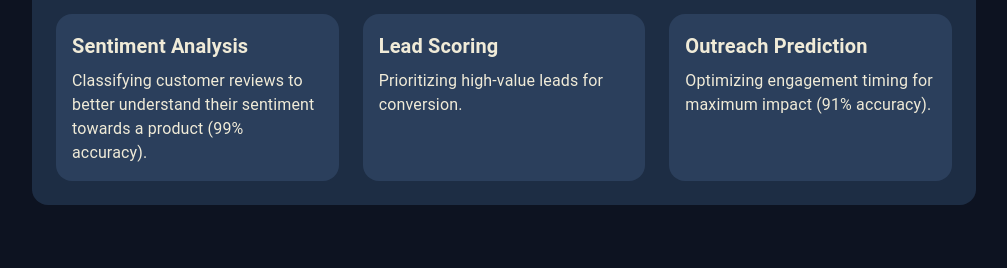
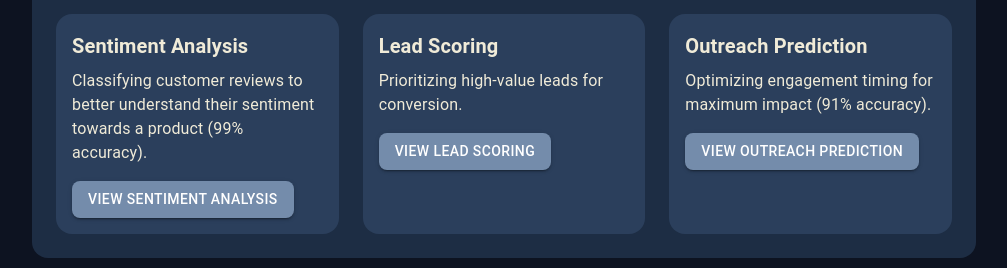
Before and after one commit to BTTAI-Salesforce-Group47/Customer_Sentiment_Analysis, a React (Create React App) app in the folder web-app/: page / in a window 1280 px wide. Shown: the part 826-1094 px from the top of the page, without its empty margins (256-1263 px from the left). Built offline with nearby package versions, Linux system fonts and the light colour scheme.

Commit message:
buttons on homepage

```diff
--- a/web-app/src/pages/Results.js
+++ b/web-app/src/pages/Results.js
@@ -1,10 +1,12 @@
 import React, { useEffect, useRef, useState } from 'react';
-import { Box, Grid, Paper, Typography, Card, CardContent, Divider } from '@mui/material';
+import { Box, Grid, Paper, Typography, Card, CardContent, Divider, Button, ButtonGroup } from '@mui/material';
 import { PieChart, Pie, Cell, ResponsiveContainer, LineChart, Line, XAxis, YAxis, CartesianGrid, Tooltip, Legend, BarChart, Bar } from 'recharts';
 import Papa from 'papaparse';
 import { Timeline, TimelineItem, TimelineSeparator, TimelineConnector, TimelineContent, TimelineDot } from '@mui/lab';
+import { useNavigate } from 'react-router-dom';
 
 const Results = () => {
+  const navigate = useNavigate();
   const [outreachData, setOutreachData] = useState([]);
   const [regionalData, setRegionalData] = useState([]);
   const [sentimentData, setSentimentData] = useState([]);
@@ -163,11 +165,13 @@ const Results = () => {
     <Box sx={{ p: 3, maxWidth: '1200px', margin: '0 auto' }}>
       <section ref={(el) => (sections.current[0] = el)}>
         <Typography variant="h4" gutterBottom>
-          Results & Insights
+          Key Results & Insights
         </Typography>
         <Typography variant="h6" color="textSecondary" gutterBottom>
           How our models worked together to deliver actionable insights for Company A.
         </Typography>
+
+
 
         {/* Key Achievements */}
         <Grid container spacing={2} sx={{ mb: 4 }}>
--- a/web-app/src/pages/StartHere.js
+++ b/web-app/src/pages/StartHere.js
@@ -156,6 +156,13 @@ const StartHere = () => {
                   <Typography variant="body1">
                     Classifying customer reviews to better understand their sentiment towards a product (99% accuracy).
                   </Typography>
+                  <Button
+                    variant="contained"
+                    onClick={() => navigate('/sentiment-analysis')}
+                    sx={{ mt: 2 }}
+                  >
+                    View Sentiment Analysis
+                  </Button>
                 </Paper>
               </Grid>
 
@@ -167,6 +174,13 @@ const StartHere = () => {
                   <Typography variant="body1">
                     Prioritizing high-value leads for conversion.
                   </Typography>
+                  <Button
+                    variant="contained"
+                    onClick={() => navigate('/lead-scoring')}
+                    sx={{ mt: 2 }}
+                  >
+                    View Lead Scoring
+                  </Button>
                 </Paper>
               </Grid>
 
@@ -178,6 +192,13 @@ const StartHere = () => {
                   <Typography variant="body1">
                     Optimizing engagement timing for maximum impact (91% accuracy).
                   </Typography>
+                  <Button
+                    variant="contained"
+                    onClick={() => navigate('/outreach-timing')}
+                    sx={{ mt: 2 }}
+                  >
+                    View Outreach Prediction
+                  </Button>
                 </Paper>
               </Grid>
             </Grid>
```
